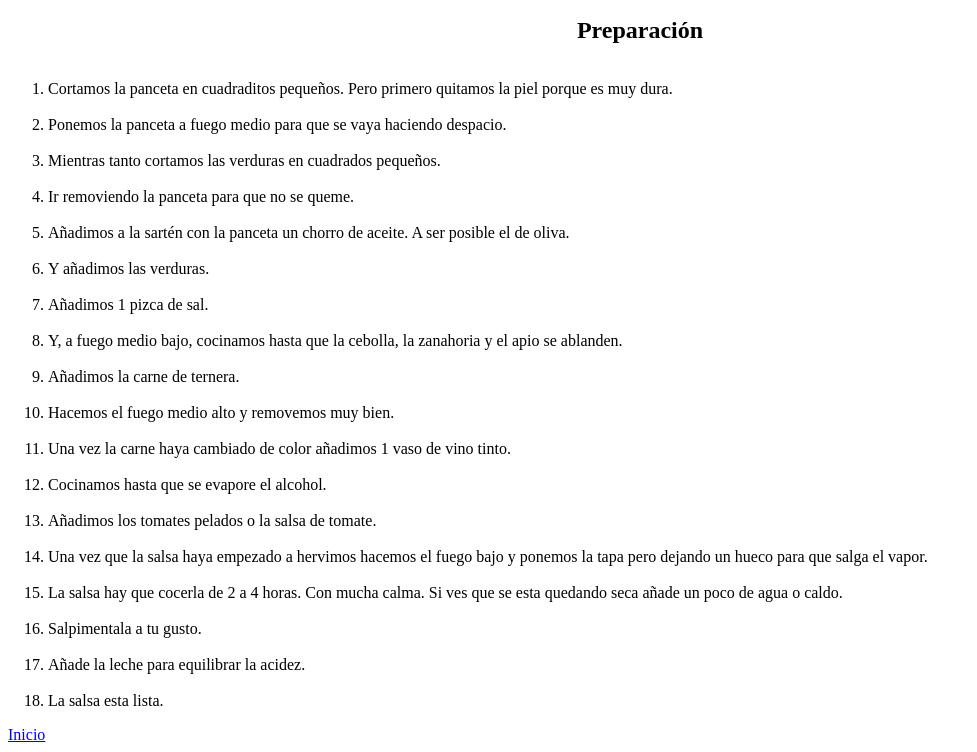
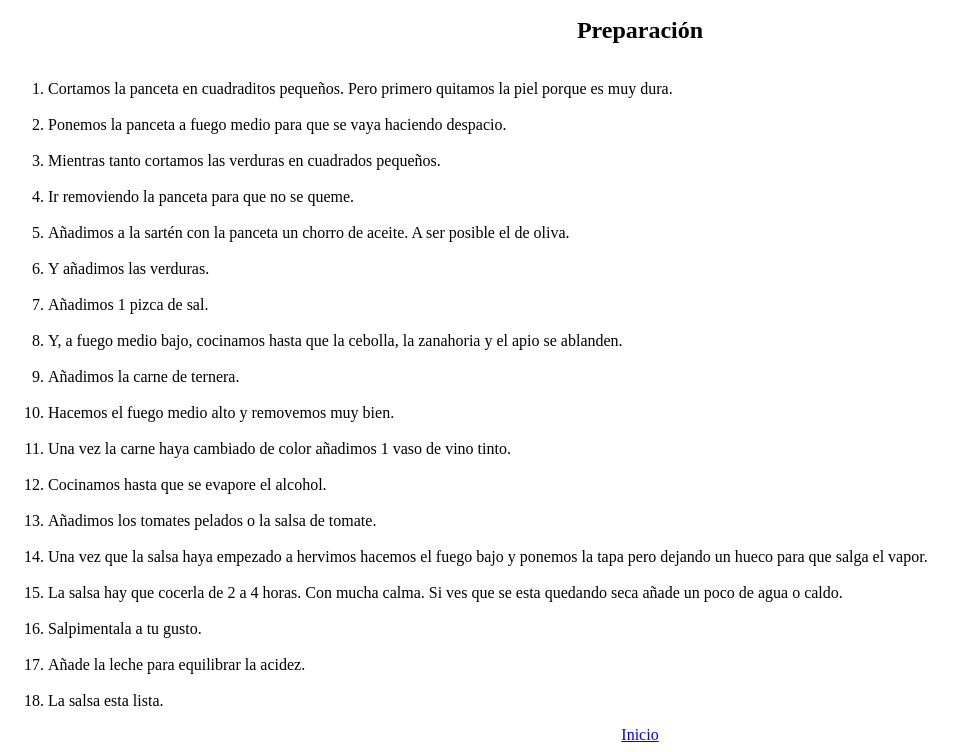
Before and after one commit to Zalo8/Recetas-Odin, a plain HTML site: page recipes.html in a window 1280 px wide. Shown: the part 760-1512 px from the top of the page, without its empty margins (0-977 px from the left). Drawn offline with Linux system fonts and the light colour scheme.

Commit message:
Edit recipes.html

```diff
--- a/recipes.html
+++ b/recipes.html
@@ -71,6 +71,8 @@
                       <br>
                   <li>La salsa esta lista.</li>
                 </ol>
+        <div class="centradito">
           <a href="index.html">Inicio</a>
+        </div>
       </body>
 </html>
```
